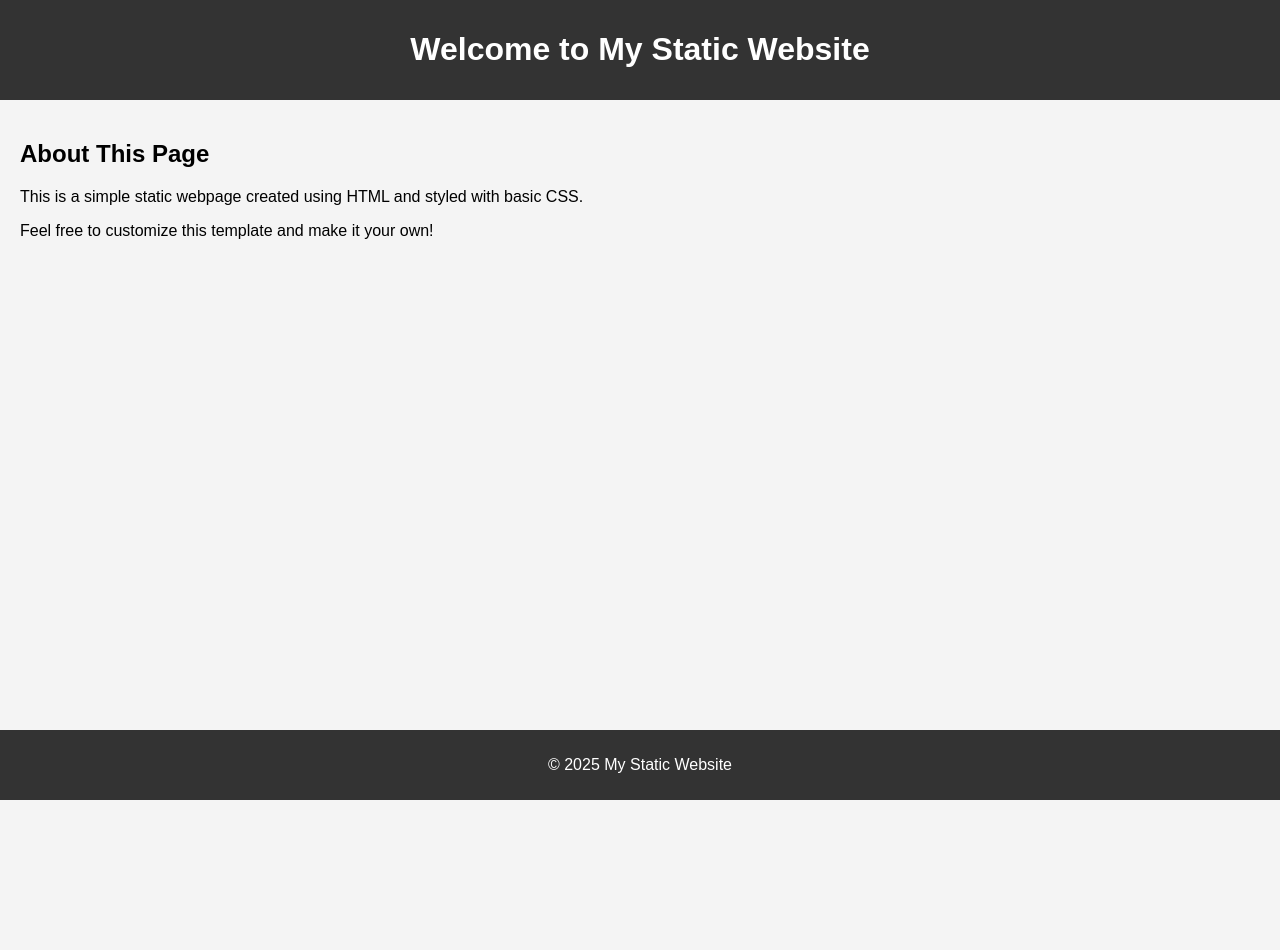
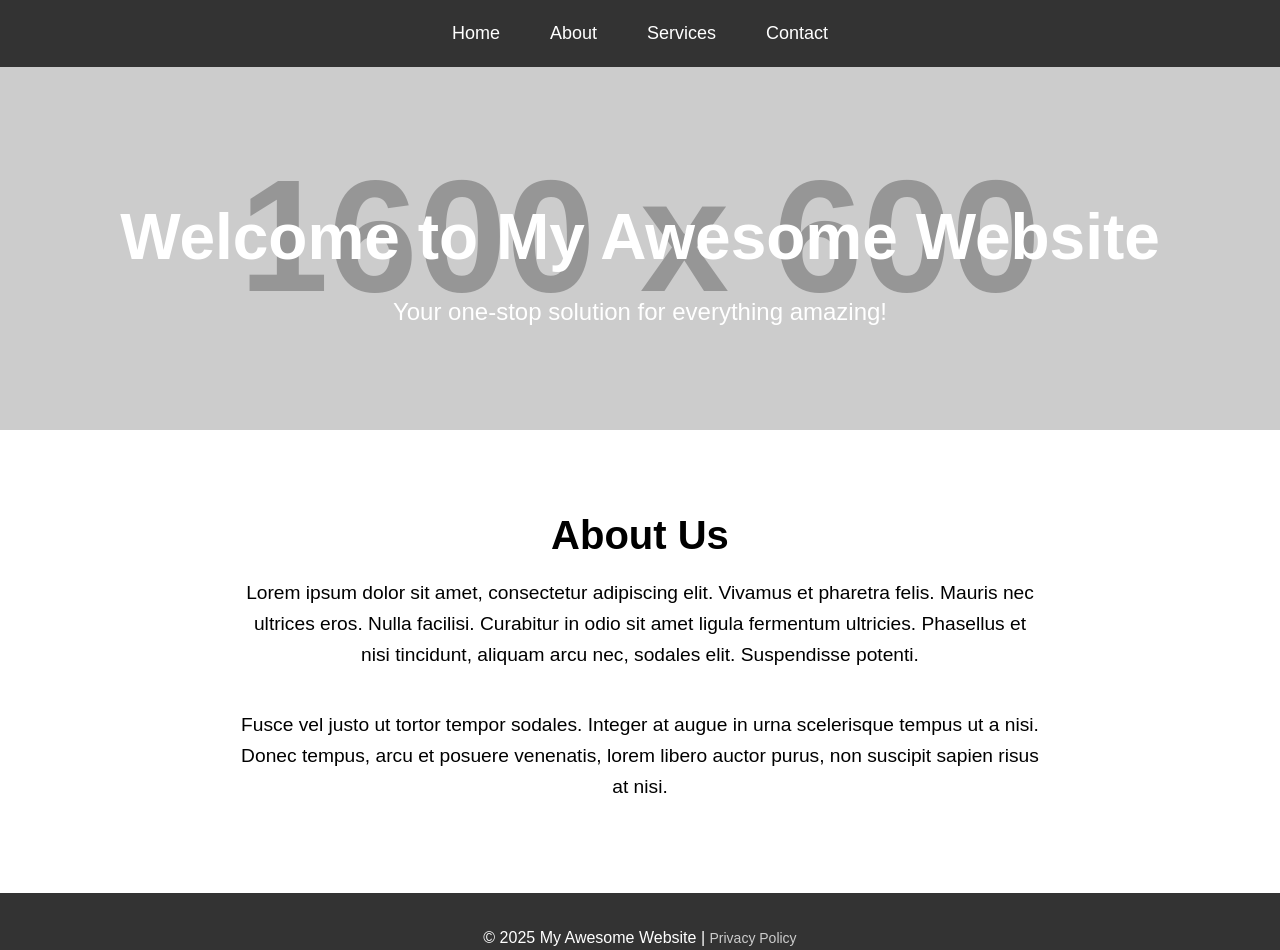
Before and after one commit to ramreddyRdev/httpddev, a plain HTML site: page index.html in a window 1280 px wide. Before the commit the page ends 800 px from the top, so only its background shows below. Drawn offline with Linux system fonts and the light colour scheme; placeholder pictures from the web are drawn by us.

Commit message:
from chatgpt code

```diff
--- a/index.html
+++ b/index.html
@@ -1,47 +1,164 @@
 <!DOCTYPE html>
 <html lang="en">
+
 <head>
     <meta charset="UTF-8">
     <meta name="viewport" content="width=device-width, initial-scale=1.0">
-    <title>My Static Website</title>
+    <meta http-equiv="X-UA-Compatible" content="ie=edge">
+    <title>My Awesome Website</title>
     <style>
+        /* Global Styles */
         body {
             font-family: Arial, sans-serif;
             margin: 0;
             padding: 0;
-            background-color: #f4f4f4;
+            box-sizing: border-box;
         }
+
+        a {
+            text-decoration: none;
+            color: inherit;
+        }
+
+        /* Header Styles */
         header {
-            background: #333;
-            color: #fff;
-            padding: 10px 0;
+            background-color: #333;
+            color: white;
+            padding: 15px 0;
+        }
+
+        header nav {
+            display: flex;
+            justify-content: center;
+            gap: 20px;
+        }
+
+        header nav a {
+            color: white;
+            font-size: 18px;
+            padding: 8px 15px;
+            transition: background-color 0.3s ease;
+        }
+
+        header nav a:hover {
+            background-color: #555;
+            border-radius: 5px;
+        }
+
+        /* Hero Section Styles */
+        .hero {
+            background: url('https://via.placeholder.com/1600x600') center center no-repeat;
+            background-size: cover;
+            color: white;
+            text-align: center;
+            padding: 80px 20px;
+        }
+
+        .hero h1 {
+            font-size: 4em;
+            margin-bottom: 20px;
+        }
+
+        .hero p {
+            font-size: 1.5em;
+        }
+
+        /* Main Content Styles */
+        .main-content {
+            padding: 50px 20px;
             text-align: center;
         }
-        main {
+
+        .main-content h2 {
+            font-size: 2.5em;
+            margin-bottom: 20px;
+        }
+
+        .main-content p {
+            font-size: 1.2em;
+            line-height: 1.6;
+            max-width: 800px;
+            margin: 0 auto 40px;
+        }
+
+        /* Footer Styles */
+        footer {
+            background-color: #333;
+            color: white;
+            text-align: center;
             padding: 20px;
         }
-        footer {
-            background: #333;
-            color: #fff;
-            text-align: center;
-            padding: 10px 0;
-            position: fixed;
-            bottom: 0;
-            width: 100%;
+
+        footer a {
+            color: #ccc;
+            font-size: 14px;
+        }
+
+        footer a:hover {
+            color: white;
+        }
+
+        /* Responsive Design */
+        @media (max-width: 768px) {
+            .hero h1 {
+                font-size: 3em;
+            }
+
+            .hero p {
+                font-size: 1.2em;
+            }
+
+            .main-content h2 {
+                font-size: 2em;
+            }
+
+            .main-content p {
+                font-size: 1em;
+            }
+
+            header nav {
+                flex-direction: column;
+                gap: 10px;
+            }
         }
     </style>
 </head>
+
 <body>
+    <!-- Header Section -->
     <header>
-        <h1>Welcome to My Static Website</h1>
+        <nav>
+            <a href="#">Home</a>
+            <a href="#">About</a>
+            <a href="#">Services</a>
+            <a href="#">Contact</a>
+        </nav>
     </header>
-    <main>
-        <h2>About This Page</h2>
-        <p>This is a simple static webpage created using HTML and styled with basic CSS.</p>
-        <p>Feel free to customize this template and make it your own!</p>
-    </main>
+
+    <!-- Hero Section -->
+    <section class="hero">
+        <h1>Welcome to My Awesome Website</h1>
+        <p>Your one-stop solution for everything amazing!</p>
+    </section>
+
+    <!-- Main Content Section -->
+    <section class="main-content">
+        <h2>About Us</h2>
+        <p>
+            Lorem ipsum dolor sit amet, consectetur adipiscing elit. Vivamus et pharetra felis. Mauris nec
+            ultrices eros. Nulla facilisi. Curabitur in odio sit amet ligula fermentum ultricies. Phasellus et nisi
+            tincidunt, aliquam arcu nec, sodales elit. Suspendisse potenti.
+        </p>
+        <p>
+            Fusce vel justo ut tortor tempor sodales. Integer at augue in urna scelerisque tempus ut a nisi. Donec
+            tempus, arcu et posuere venenatis, lorem libero auctor purus, non suscipit sapien risus at nisi.
+        </p>
+    </section>
+
+    <!-- Footer Section -->
     <footer>
-        <p>&copy; 2025 My Static Website</p>
+        <p>&copy; 2025 My Awesome Website | <a href="#">Privacy Policy</a></p>
     </footer>
 </body>
+
 </html>
```
